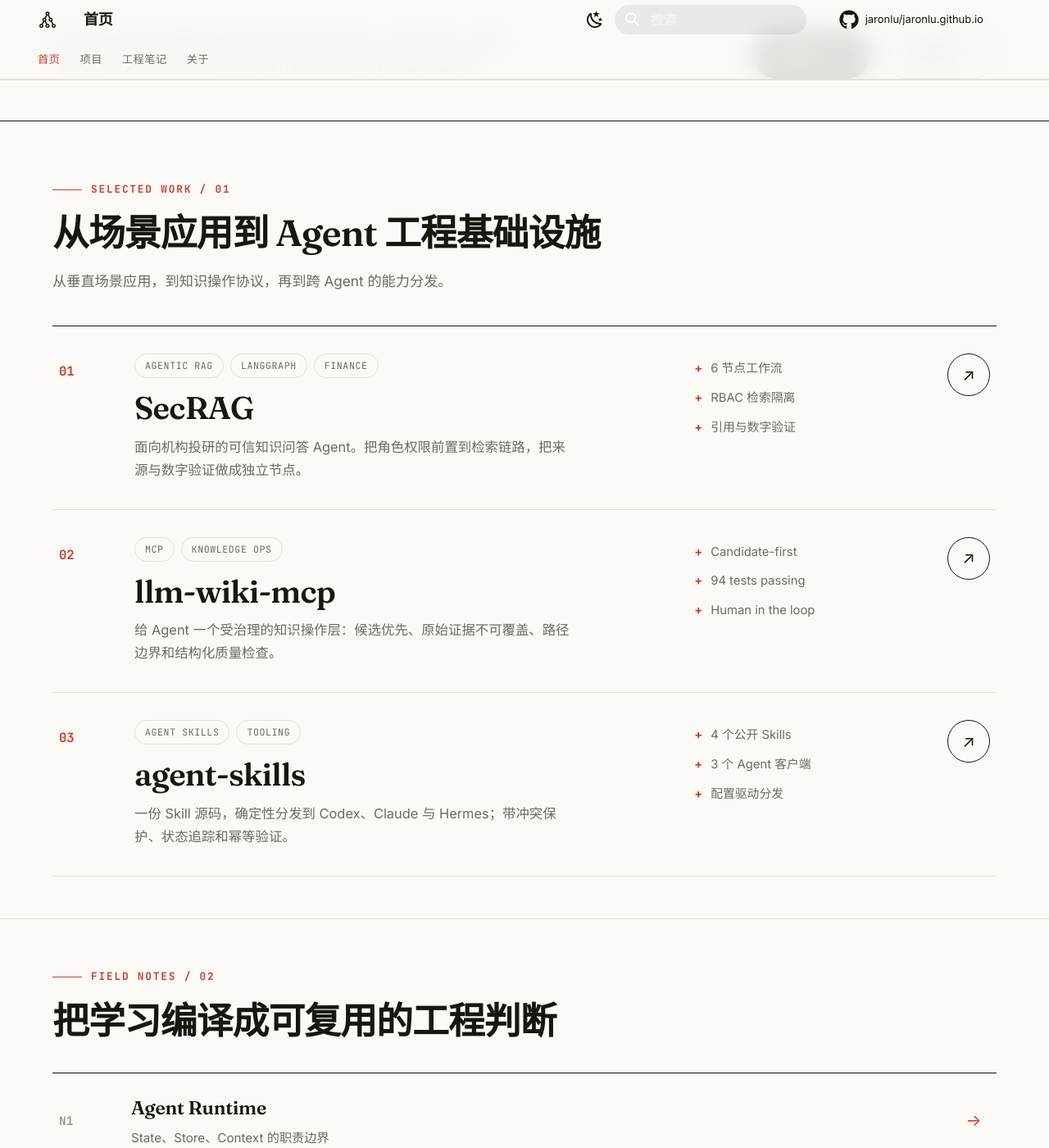
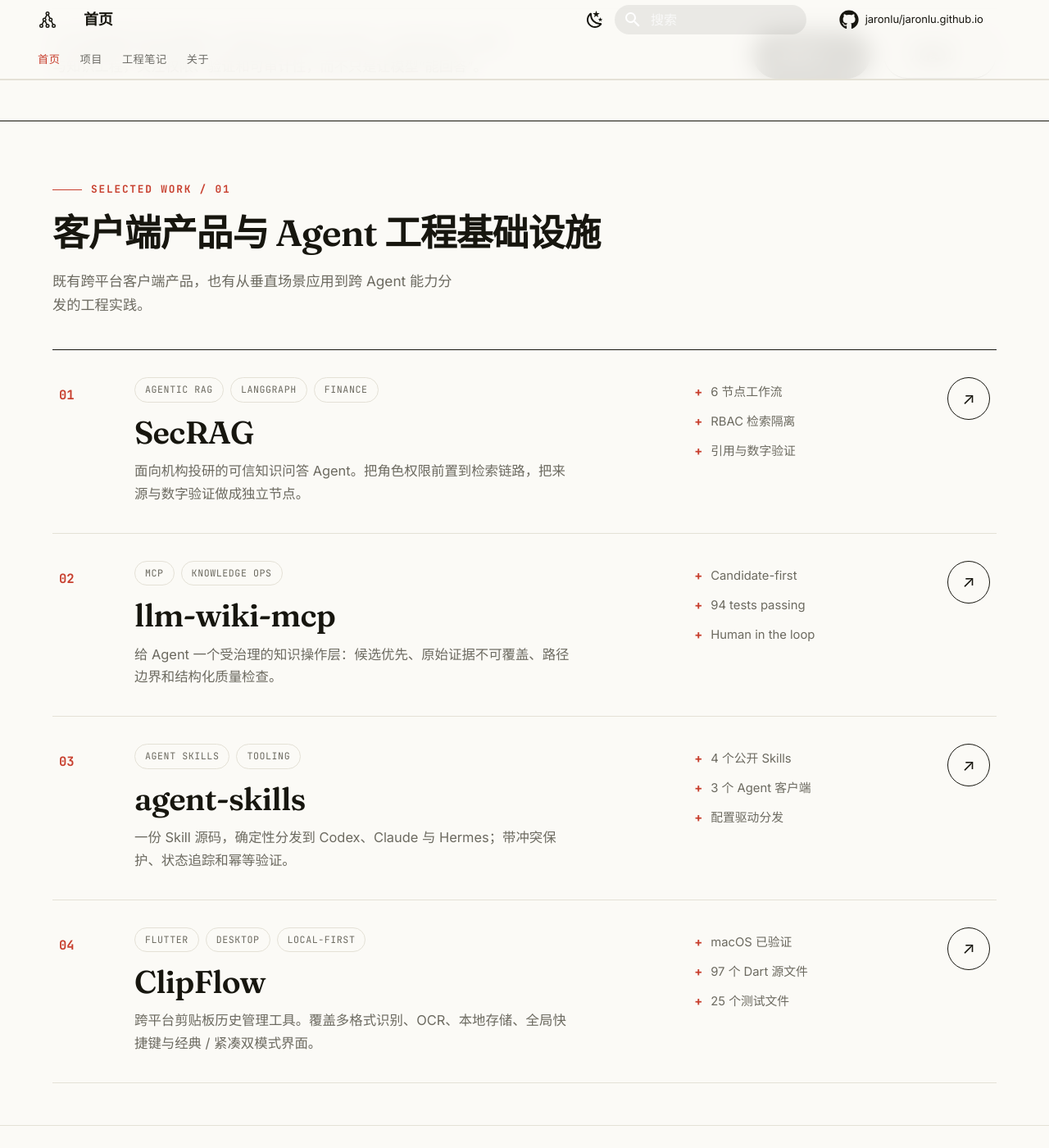
Before and after one commit to jaronlu/jaronlu.github.io, an MkDocs documentation site: the page built from docs/index.md, in a window 1280 px wide and 1400 px high, scrolled down 491 px. Shown: the whole window at 82% size. Built offline with MkDocs 1.6.1 and Material for MkDocs 9.7.7, drawn with Linux system fonts in a browser that asks for light colours; comment, search, counter and statistics services are not loaded.

Commit message:
feat: add ClipFlow project to portfolio

```diff
--- a/docs/index.md
+++ b/docs/index.md
@@ -23,8 +23,8 @@ hide:
 <section class="feature">
   <header class="feature-head">
     <span class="kicker accent">SELECTED WORK / 01</span>
-    <h2>从场景应用到 Agent 工程基础设施</h2>
-    <p>从垂直场景应用，到知识操作协议，再到跨 Agent 的能力分发。</p>
+    <h2>客户端产品与 Agent 工程基础设施</h2>
+    <p>既有跨平台客户端产品，也有从垂直场景应用到跨 Agent 能力分发的工程实践。</p>
   </header>
 
   <div class="work-list">
@@ -72,6 +72,21 @@ hide:
       </ul>
       <span class="work-arrow">↗</span>
     </a>
+
+    <a class="work-item" href="projects/clip-flow/">
+      <span class="work-no">04</span>
+      <div class="work-main">
+        <div class="tags"><span>FLUTTER</span><span>DESKTOP</span><span>LOCAL-FIRST</span></div>
+        <h3>ClipFlow</h3>
+        <p>跨平台剪贴板历史管理工具。覆盖多格式识别、OCR、本地存储、全局快捷键与经典 / 紧凑双模式界面。</p>
+      </div>
+      <ul class="work-proof">
+        <li>macOS 已验证</li>
+        <li>97 个 Dart 源文件</li>
+        <li>25 个测试文件</li>
+      </ul>
+      <span class="work-arrow">↗</span>
+    </a>
   </div>
 </section>
 
--- a/docs/stylesheets/extra.css
+++ b/docs/stylesheets/extra.css
@@ -741,8 +741,8 @@ body {
     grid-template-columns: 2.4rem minmax(0, 1fr) 2.2rem;
   }
 
-  .work-proof {
-    display: none;
+  .md-typeset .work-proof {
+    display: none !important;
   }
 
   .lens-grid {
--- a/mkdocs.yml
+++ b/mkdocs.yml
@@ -1,5 +1,5 @@
 site_name: Jaron Lu · AI Agent Engineer
-site_description: Jaron Lu 的 AI Agent 工程作品集：可信 RAG、知识操作层与 Agent Skills 工程实践
+site_description: Jaron Lu 的工程作品集：可信 RAG、知识操作层、Agent Skills 与跨平台客户端实践
 site_author: Jaron Lu
 site_url: https://jaronlu.github.io
 
@@ -78,6 +78,7 @@ nav:
     - SecRAG: projects/secrag.md
     - llm-wiki-mcp: projects/llm-wiki-mcp.md
     - agent-skills: projects/agent-skills.md
+    - ClipFlow: projects/clip-flow.md
   - 工程笔记:
     - agent/index.md
     - Agent 原理: agent/concepts/agent-principles.md
```
Also changed, not shown: docs/projects/clip-flow.md (added, +78 -0 lines), docs/projects/index.md (+2 -1 lines), docs/assets/images/clip-flow-classic.png (added).
